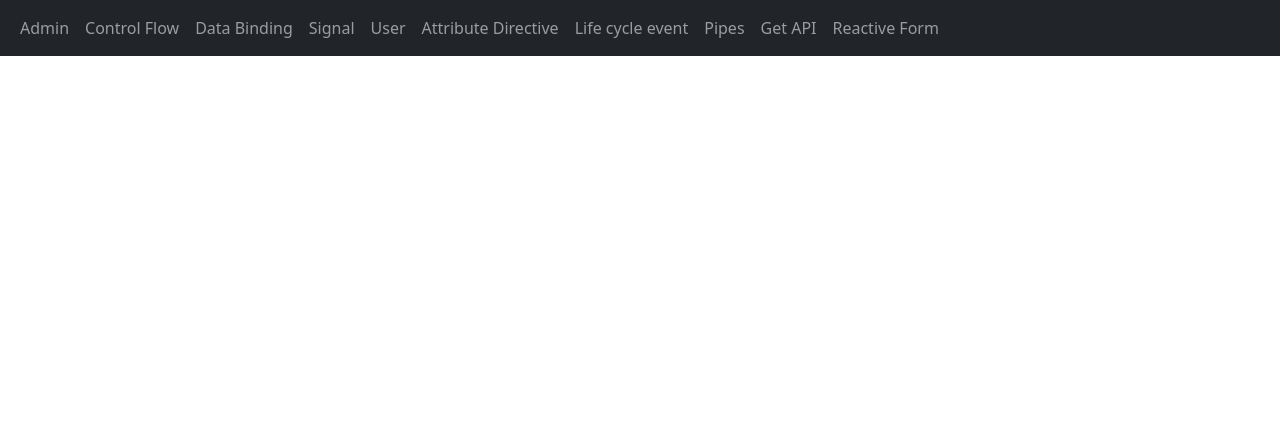
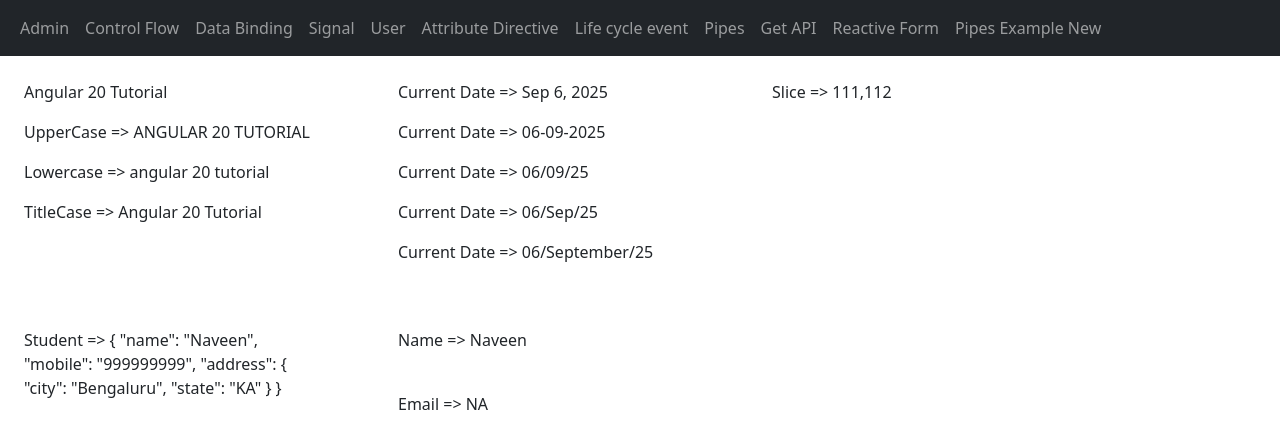
Before and after one commit to thephotogenicbug/angular_20_tutorial, an Angular app: page /pipes-example in a window 1280 px wide. Before the commit this address led to /. Shown: the top 448 px of the page. Built offline with nearby package versions, Linux system fonts and the light colour scheme.

Commit message:
Angular Pipes

```diff
--- a/src/app/app.html
+++ b/src/app/app.html
@@ -34,6 +34,9 @@
       <li class="nav-item">
         <a class="nav-link" routerLink="reactive-form">Reactive Form</a>
       </li>
+      <li class="nav-item">
+        <a class="nav-link" routerLink="pipes-example">Pipes Example New</a>
+      </li>
     </ul>
   </div>
 </nav>
--- a/src/app/app.routes.ts
+++ b/src/app/app.routes.ts
@@ -9,6 +9,7 @@
 import { Pipes } from './components/pipes/pipes';
 import { GetApi } from './components/get-api/get-api';
 import { ReactiveForm } from './components/reactive-form/reactive-form';
+import { PipesNew } from './pipes-new/pipes-new';
 
 export const routes: Routes = [
   {
@@ -51,4 +52,8 @@
     path: 'reactive-form',
     component: ReactiveForm,
   },
+  {
+    path: 'pipes-example',
+    component: PipesNew,
+  },
 ];
--- /dev/null
+++ b/src/app/components/custom-pipes/na-pipe.ts
@@ -0,0 +1,14 @@
+import { Pipe, PipeTransform } from '@angular/core';
+
+@Pipe({
+  name: 'na',
+})
+export class NaPipe implements PipeTransform {
+  transform(value: any): unknown {
+    if (value != null && value != undefined && value != '') {
+      return value;
+    } else {
+      return 'NA';
+    }
+  }
+}
--- /dev/null
+++ b/src/app/pipes-new/pipes-new.html
@@ -0,0 +1,26 @@
+<div class="row">
+  <div class="col-3 m-4">
+    <p>{{ courseName }}</p>
+    <p>UpperCase => {{ courseName | uppercase }}</p>
+    <p>Lowercase => {{ courseName | lowercase }}</p>
+    <p>TitleCase => {{ courseName | titlecase }}</p>
+  </div>
+  <div class="col-3 m-4">
+    <p>Current Date => {{ currentDate | date }}</p>
+    <p>Current Date => {{ currentDate | date : 'dd-MM-yyyy' }}</p>
+    <p>Current Date => {{ currentDate | date : 'dd/MM/yy' }}</p>
+    <p>Current Date => {{ currentDate | date : 'dd/MMM/yy' }}</p>
+    <p>Current Date => {{ currentDate | date : 'dd/MMMM/yy' }}</p>
+  </div>
+  <div class="col-3 m-4">
+    <p>Slice => {{ rollNoList | slice : 0 : 2 }}</p>
+  </div>
+  <div class="col-3 m-4">
+    <p>Student => {{ studentObj | json }}</p>
+  </div>
+  <div class="col-3 m-4">
+    <p>Name => {{ studentObj.name | na }}</p>
+    <br />
+    <p>Email => {{ studentObj.email | na }}</p>
+  </div>
+</div>
--- /dev/null
+++ b/src/app/pipes-new/pipes-new.ts
@@ -0,0 +1,33 @@
+import {
+  DatePipe,
+  JsonPipe,
+  LowerCasePipe,
+  SlicePipe,
+  TitleCasePipe,
+  UpperCasePipe,
+} from '@angular/common';
+import { Component } from '@angular/core';
+import { NaPipe } from '../components/custom-pipes/na-pipe';
+
+@Component({
+  selector: 'app-pipes-new',
+  imports: [UpperCasePipe, LowerCasePipe, TitleCasePipe, DatePipe, SlicePipe, JsonPipe, NaPipe],
+  templateUrl: './pipes-new.html',
+  styleUrl: './pipes-new.css',
+})
+export class PipesNew {
+  courseName = 'Angular 20 Tutorial';
+
+  currentDate: Date = new Date();
+
+  rollNoList: Number[] = [111, 112, 113, 114, 115];
+
+  studentObj: any = {
+    name: 'Naveen',
+    mobile: '999999999',
+    address: {
+      city: 'Bengaluru',
+      state: 'KA',
+    },
+  };
+}
```
Also changed, not shown: src/app/pipes-new/pipes-new.css (added), 2 other files (tests, documents, lock files or other folders).
